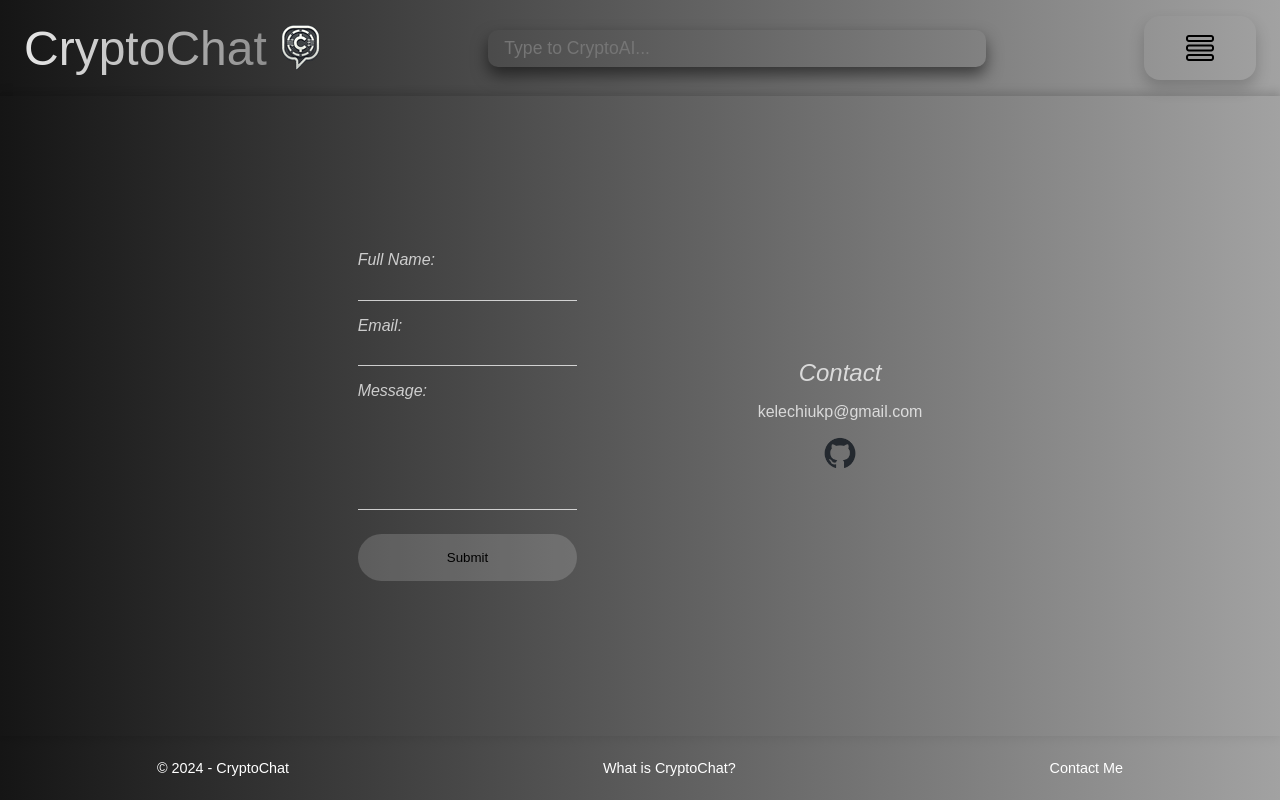
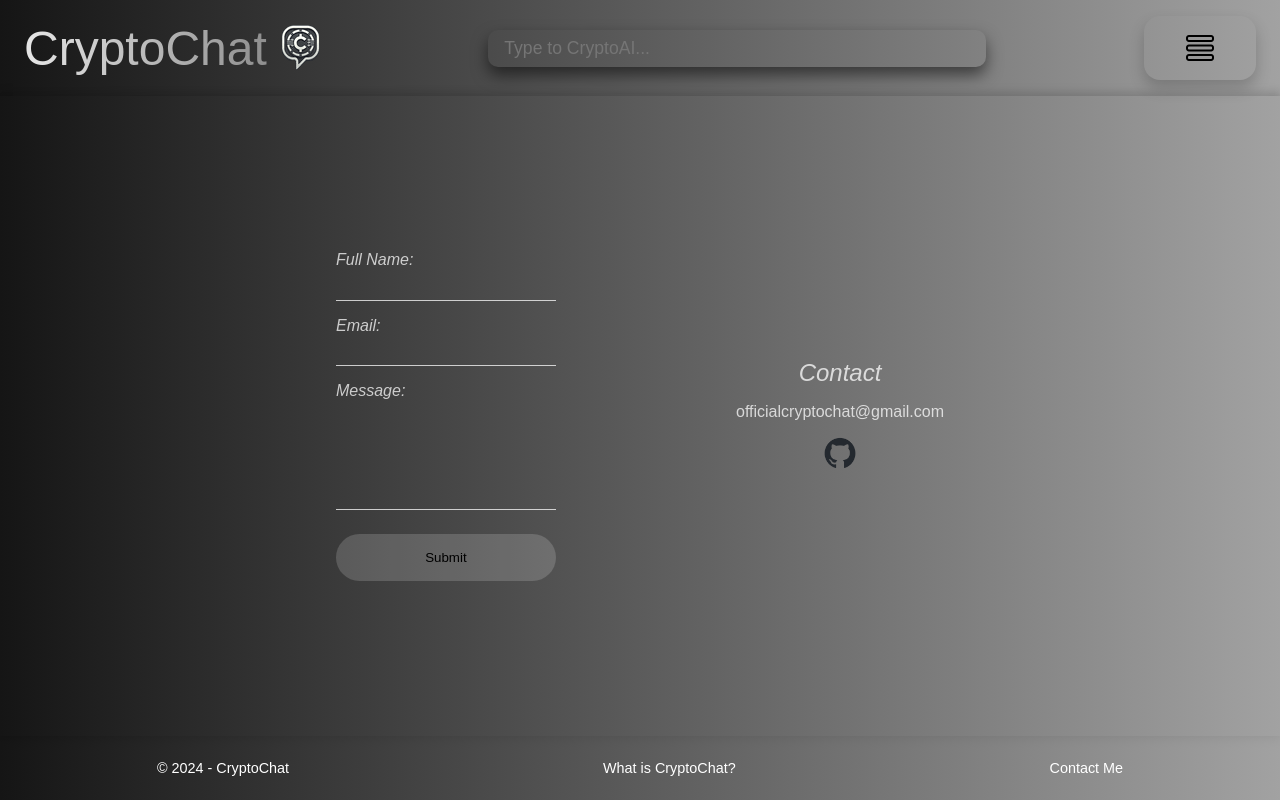
Before and after one commit to ukpabik/CryptoChat, a React (Vite) app in the folder cryptochat/client/: page /contact in a window 1280 px wide. Built offline with nearby package versions, Linux system fonts and the light colour scheme.

Commit message:
Update ContactBody.jsx
Change receiving email

```diff
--- a/cryptochat/client/src/components/ContactBody.jsx
+++ b/cryptochat/client/src/components/ContactBody.jsx
@@ -51,7 +51,7 @@ function ContactBody(){
           <div className="contact-container">
             <h2 className="contact-header">Contact</h2>
             <div className="center-wrap">
-              <p className="center-text">kelechiukp@gmail.com</p>
+              <p className="center-text">officialcryptochat@gmail.com</p>
               <a className='link' href="https://github.com/ukpabik" target="_blank" rel="noopener noreferrer">
                 <img className='icon' src='/github-mark.png' alt='github-icon'/>
               </a>
```
